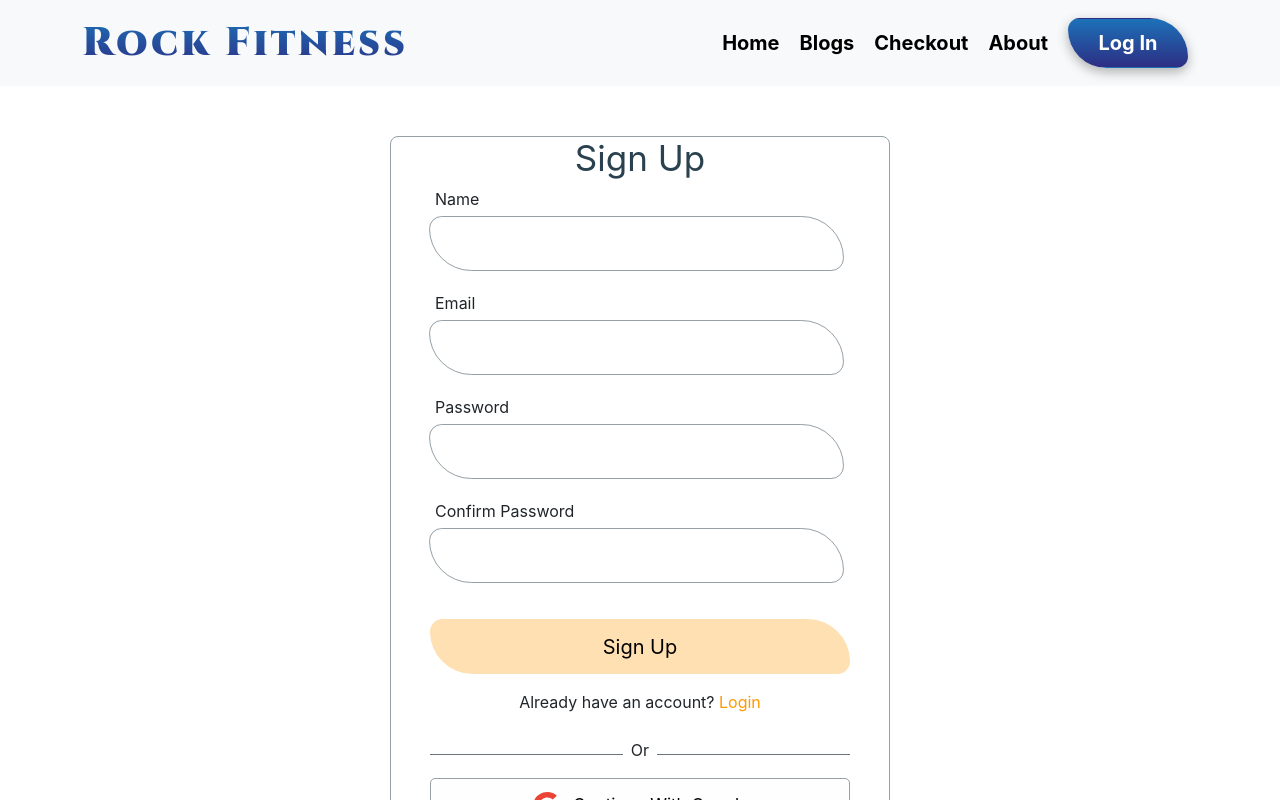
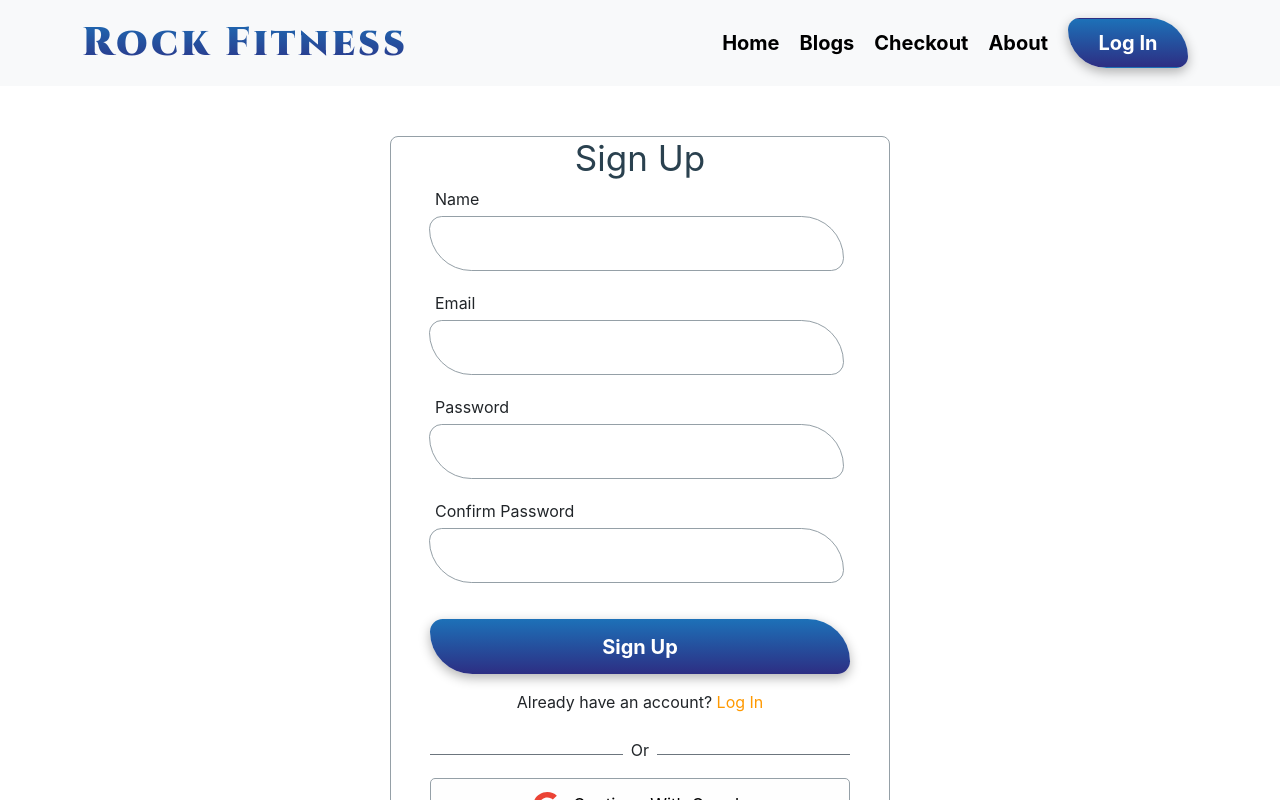
Before and after one commit to nurmdrafi/independent-service-provider, a React (Create React App) app: page /signup in a window 1280 px wide. Shown: the top 800 px of the page. Built offline with nearby package versions, Linux system fonts and the light colour scheme; no server answers.

Commit message:
button style updated

```diff
--- a/src/components/Login/Login.css
+++ b/src/components/Login/Login.css
@@ -41,7 +41,9 @@ input{
 .form-submit {
   width: 420px;
   height: 55px;
-  background-color: rgba(255, 153, 0, 0.3);
+  background: -webkit-linear-gradient(#1d71b8, #2d2e83);
+  box-shadow: rgba(0, 0, 0, 0.3) 0px 4px 12px ;
+  color: white;
   border: none;
   font-size: 20px;
   cursor: pointer;
--- a/src/components/Login/Login.js
+++ b/src/components/Login/Login.js
@@ -60,10 +60,6 @@ const Login = () => {
     e.preventDefault();
     if (email.value !== "" && password.value !== "") {
       signInWithEmailAndPassword(email.value, password.value);
-    } else if (email.value === "" || password.value === "") {
-      toast.error("Empty Field Is Not Allow", {
-        toastId: "Empty field",
-      });
     }
   };
 
@@ -102,7 +98,7 @@ const Login = () => {
   return (
     <div className="form-container">
       <div>
-        <h2 className="form-title">Login</h2>
+        <h2 className="form-title">Log In</h2>
         <form onClick={handleUserLogIn}>
           <div className="input-group">
             <label htmlFor="email">Email</label>
@@ -135,7 +131,7 @@ const Login = () => {
             )}
           </div>
 
-          <input className="form-submit" type="submit" value="Login" />
+          <input className="form-submit fs-5 fw-bold" type="submit" value="Log In" />
           <p className="mt-3 text-center">
             Not a member?{" "}
             <Link className="form-link" to="/signup">
--- a/src/components/Signup/Signup.js
+++ b/src/components/Signup/Signup.js
@@ -73,15 +73,6 @@ const SignUp = () => {
     ) {
       await createUserWithEmailAndPassword(email.value, password.value);
       await updateProfile({ displayName: name.value });
-    } else if (
-      name.value === "" ||
-      email.value === "" ||
-      password.value === "" ||
-      confirmPassword.value === ""
-    ) {
-      toast.error("Empty Field Is Not Allow", {
-        toastId: "Empty field",
-      });
     }
   };
 
@@ -123,7 +114,7 @@ const SignUp = () => {
         <form onSubmit={handleUserSignUp}>
           <div className="input-group">
             <label htmlFor="name">Name</label>
-            <input onBlur={handleName} type="text" name="name" id="name" />
+            <input onBlur={handleName} type="text" name="name" id="name" required />
             {name.error && <p style={{ color: "red", width: "415px" }}>{name.error}</p>}
           </div>
 
@@ -139,6 +130,7 @@ const SignUp = () => {
               type="password"
               name="password"
               id="password"
+              required
             />
             {password.error && <p style={{ color: "red", width: "415px" }}>{password.error}</p>}
 
@@ -150,6 +142,7 @@ const SignUp = () => {
               type="password"
               name="confirm-password"
               id="confirm-password"
+              required
             />
             {confirmPassword.error && (
               <p style={{ color: "red", width: "415px" }}>
@@ -157,11 +150,11 @@ const SignUp = () => {
               </p>
             )}
           </div>
-          <input className="form-submit mt-3" type="submit" value="Sign Up" />
+          <input className="form-submit mt-3 fs-5 fw-bold" type="submit" value="Sign Up" />
           <p className="text-center my-3">
             Already have an account?{" "}
             <Link className="form-link" to="/login">
-              Login
+              Log In
             </Link>
           </p>
           <div className="d-flex align-items-center">
```
